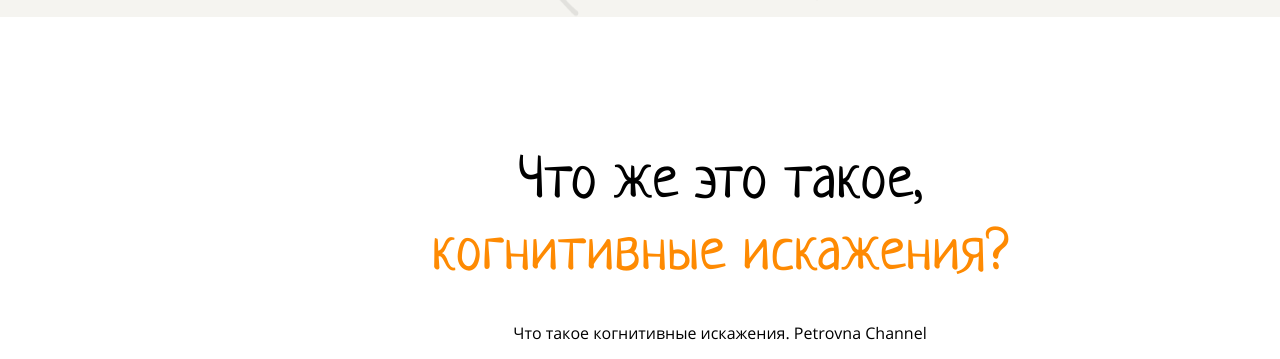
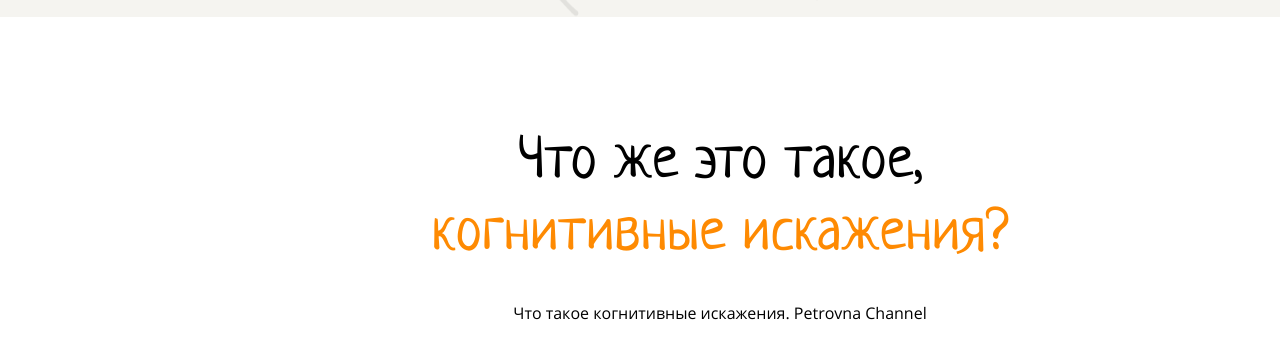
Before and after one commit to mozhaev94/layout-designer-project-lvl1, a website: page src/index.html in a window 1280 px wide. Shown: the part 907-1266 px from the top of the page. Drawn offline with Linux system fonts and the light colour scheme.

Commit message:
fix section video

```diff
--- a/src/styles/style.css
+++ b/src/styles/style.css
@@ -174,7 +174,7 @@ margin-top: 0;
 }
 
 .what-is {
-  margin-top: 30px;
+  margin-top: 10px;
   text-align: center;
 }
 
```
